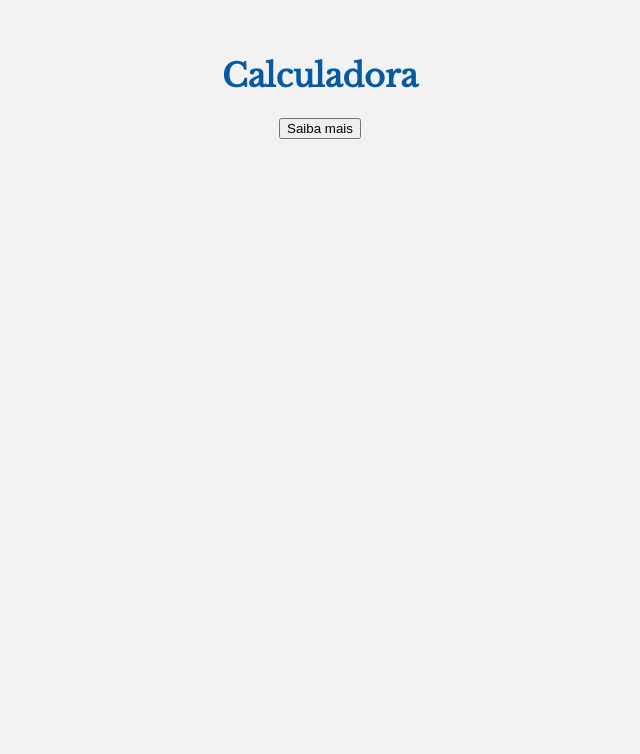
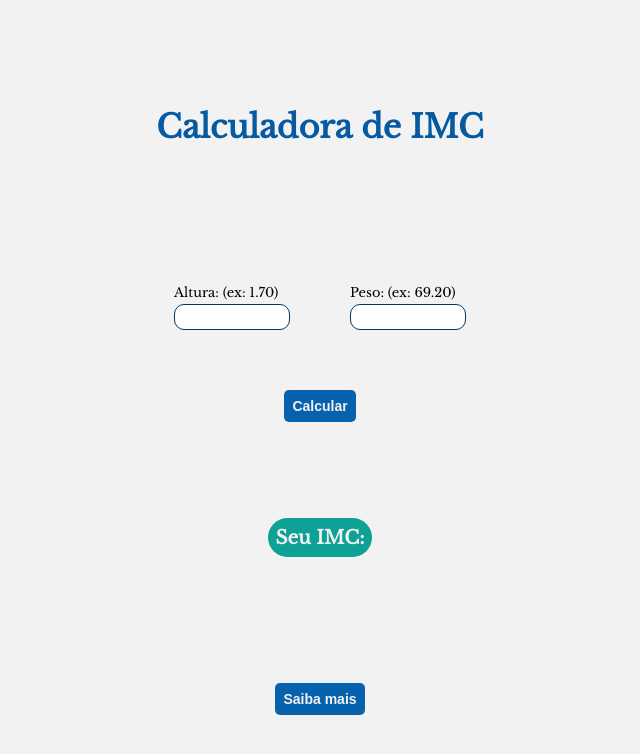
Before and after one commit to Rodrigo-Facury/calculadora-de-imc, a React (Create React App) app: page / in a window 1280 px wide. Shown: the top 754 px of the page, without its empty margins (320-960 px from the left). Built offline with nearby package versions, Linux system fonts and the light colour scheme.

Commit message:
feat: versão inicial da calculadora

```diff
--- a/src/App.css
+++ b/src/App.css
@@ -12,7 +12,6 @@ h2 {
 }
 
 main {
-  padding: 35px;
   display: flex;
   align-items: center;
   justify-content: center;
@@ -23,3 +22,55 @@ p {
   max-width: 60vw;
   color: #032947;
 }
+
+button {
+  text-decoration: none;
+  margin-top: 30px;
+  color: #F2F2F2;
+  background-color: #0762AD;
+  padding: 8px;
+  border-radius: 5px;
+  font-size: 14px;
+  font-weight: 550;
+  border: none;
+  cursor: pointer;
+}
+
+label {
+  display: flex;
+  flex-direction: column;
+  margin: 30px;
+  font-size: 13px;
+}
+
+form {
+  display: flex;
+}
+
+input {
+  margin-top: 3px;
+  border-radius: 10px;
+  border: #043761 solid 1px;
+  font-size: 14px;
+  width: 110px;
+  text-indent: 15px;
+  height: 22px;
+}
+
+input:focus {
+  outline: none;
+}
+
+input::-webkit-outer-spin-button,
+input::-webkit-inner-spin-button {
+  -webkit-appearance: none;
+  appearance: none;
+  margin: 0;
+}
+
+span {
+  padding: 8px;
+  background-color: #0EA195;
+  color: #F2F2F2;
+  border-radius: 20px;
+}
--- a/src/Pages/Calculator/Calculator.css
+++ b/src/Pages/Calculator/Calculator.css
@@ -0,0 +1,22 @@
+#calculator-page {
+  height: 100vh;
+  justify-content: space-evenly;
+}
+
+#calculator-title {
+  justify-self: flex-start;
+}
+
+#redirect-button {
+  justify-self: flex-end;
+}
+
+#inputs-container {
+  display: flex;
+}
+
+#calculator-form {
+  display: flex;
+  flex-direction: column;
+  align-items: center;
+}
--- a/src/Pages/Calculator/Calculator.jsx
+++ b/src/Pages/Calculator/Calculator.jsx
@@ -1,13 +1,50 @@
-import { useNavigate } from "react-router-dom";
-
+import { useState } from 'react';
+import { useNavigate } from 'react-router-dom';
+import './Calculator.css'
 
 function Calculator() {
+  const [metrics, setMetrics] = useState({
+    height: 0,
+    weight: 0
+  });
+
+  const [imc, setImc] = useState(null);
+
   const navigate = useNavigate();
 
+  function handleChange({ target: { name, value } }) {
+    setMetrics((oldMetrics) => ({
+      ...oldMetrics,
+      [name]: value
+    }));
+  }
+
+  function calculate() {
+    const { height, weight } = metrics;
+
+    const newImc = (weight / (height ** 2)).toFixed(2);
+
+    setImc(newImc);
+  }
+
   return (
-    <main>
-      <h1>Calculadora</h1>
-      <button onClick={() => navigate('/saiba-mais')}>Saiba mais</button>
+    <main id='calculator-page'>
+      <h1 id='calculator-title'>Calculadora de IMC</h1>
+      <form id='calculator-form'>
+        <div id='inputs-container'>
+          <label htmlFor='height'>
+            Altura: (ex: 1.70)
+            <input name='height' id='height' type='number' onKeyUp={handleChange} />
+          </label>
+          <label htmlFor='weight'>
+            Peso: (ex: 69.20)
+            <input name='weight' id='weight' type='number' onKeyUp={handleChange} />
+          </label>
+        </div>
+        <button type='button' onClick={calculate}>Calcular</button>
+      </form>
+      <h3><span>Seu IMC:</span> {imc}</h3>
+      <button id='redirect-button' onClick={() => navigate('/saiba-mais')}>Saiba mais</button>
     </main>
   );
 }
--- a/src/Pages/Information/Information.css
+++ b/src/Pages/Information/Information.css
@@ -1,3 +1,7 @@
+#information-page {
+  padding: 35px;
+}
+
 #information-title {
   margin-bottom: 40px;
 }
--- a/src/Pages/Information/Information.jsx
+++ b/src/Pages/Information/Information.jsx
@@ -2,7 +2,7 @@ import './Information.css'
 
 function Information() {
   return (
-    <main id='text-container'>
+    <main id='information-page'>
       <h1 id='information-title'>O que devo saber sobre IMC?</h1>
       <p>
         IMC é a sigla de Índice de Massa Corporal, um parâmetro que é utilizado para avaliar se o peso está dentro do valor ideal para a altura.
```
